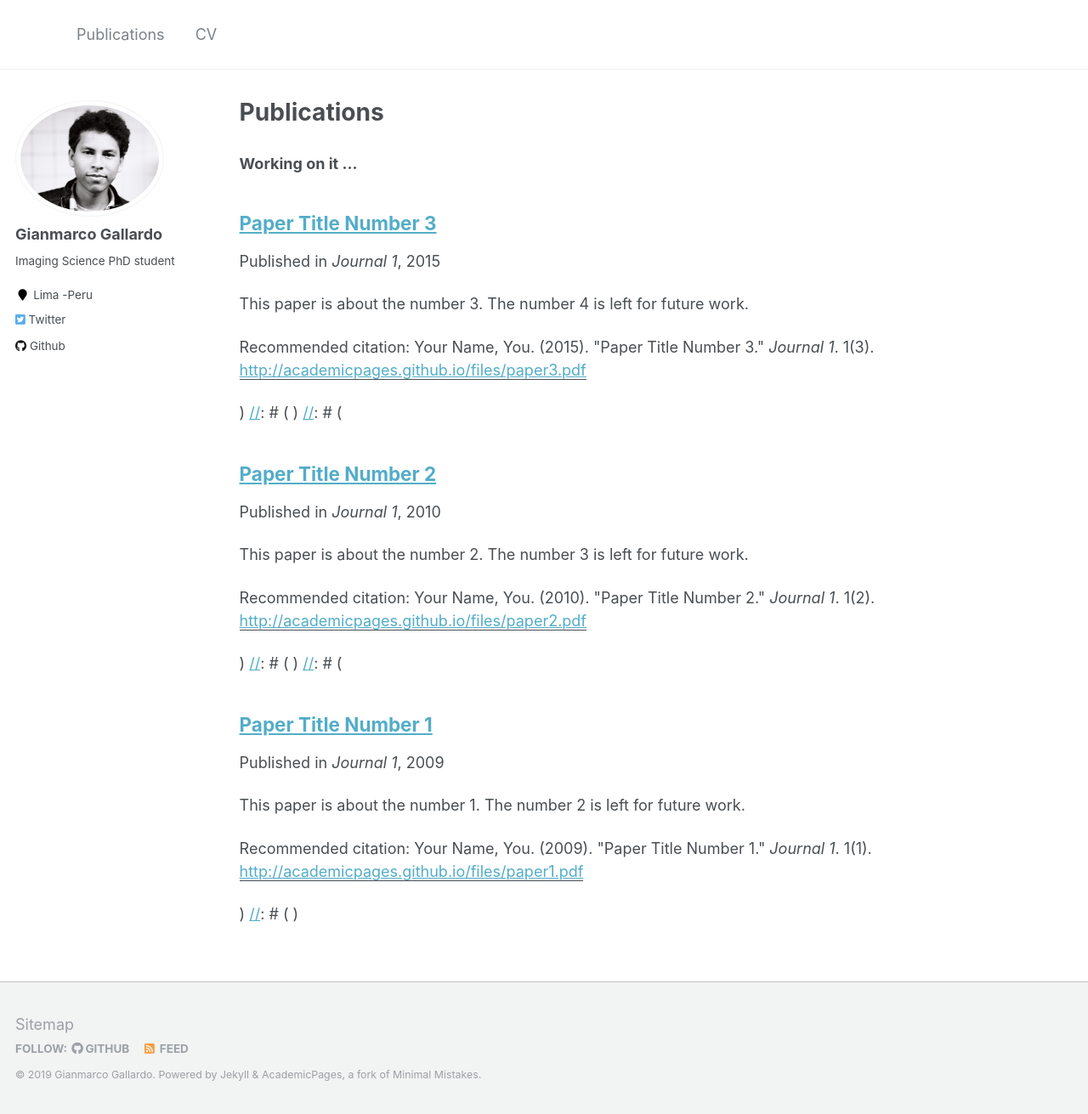
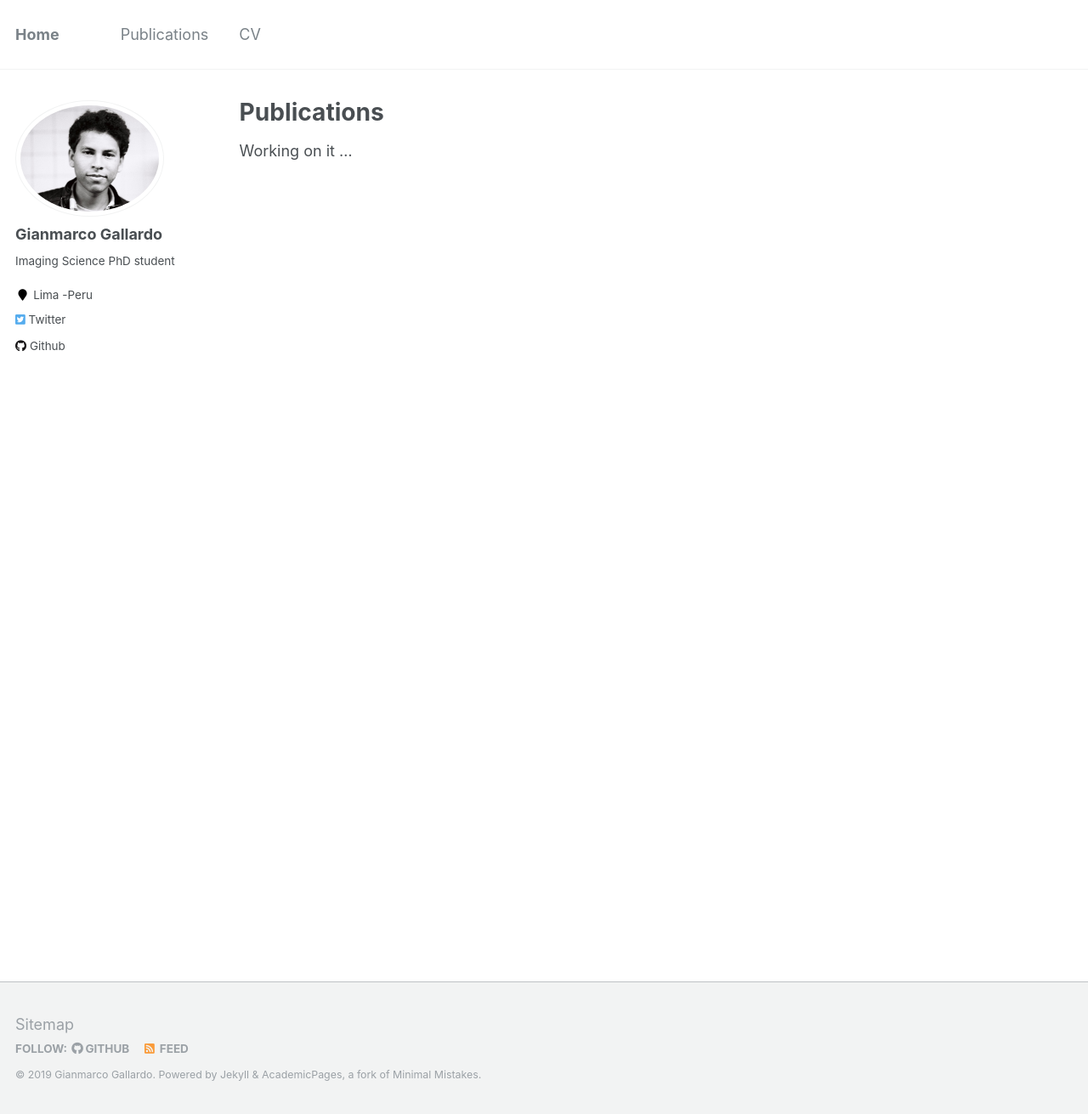
Before and after one commit to jhairgallardo/jhairgallardo.github.io, a Jekyll site: the page built from _pages/publications.md, in a window 1280 px wide and 1311 px high. Shown: the whole window at 85% size. Built offline with Jekyll 4.4.1, drawn with Linux system fonts in a browser that asks for light colours.

Commit message:
Fix links erros

```diff
--- a/_config.yml
+++ b/_config.yml
@@ -7,7 +7,7 @@
 
 # Site Settings
 locale                   : "en-US"
-title                    : ""
+title                    : "Home"
 title_separator          : "-"
 name                     : &name "Gianmarco Gallardo"
 description              : &description "Imaging Science PhD student"
--- a/_pages/cv.md
+++ b/_pages/cv.md
@@ -9,4 +9,4 @@
 
 {% include base_path %}
 
-Find my CV [here](http://academicpages.github.io/files/CV.pdf)
+Find my CV [here](http://jhairgallardo.github.io/files/CV.pdf)
--- a/_pages/publications.md
+++ b/_pages/publications.md
@@ -5,13 +5,4 @@
 author_profile: true
 ---
 
-### Working on it ...
-
-
-[//]: # ( {% if author.googlescholar %} )
-[//]: # ( You can also find my articles on <u><a href="{{author.googlescholar}}">my Google Scholar profile</a>.</u> )
-[//]: # ( {% endif %} )
-[//]: # ( {% include base_path %} )
-[//]: # ( {% for post in site.publications reversed %} )
-[//]: # ( {% include archive-single.html %} )
-[//]: # ( {% endfor %} )
+Working on it ...
```
Also changed, not shown: _pages/about.md (+1 -1 lines).
